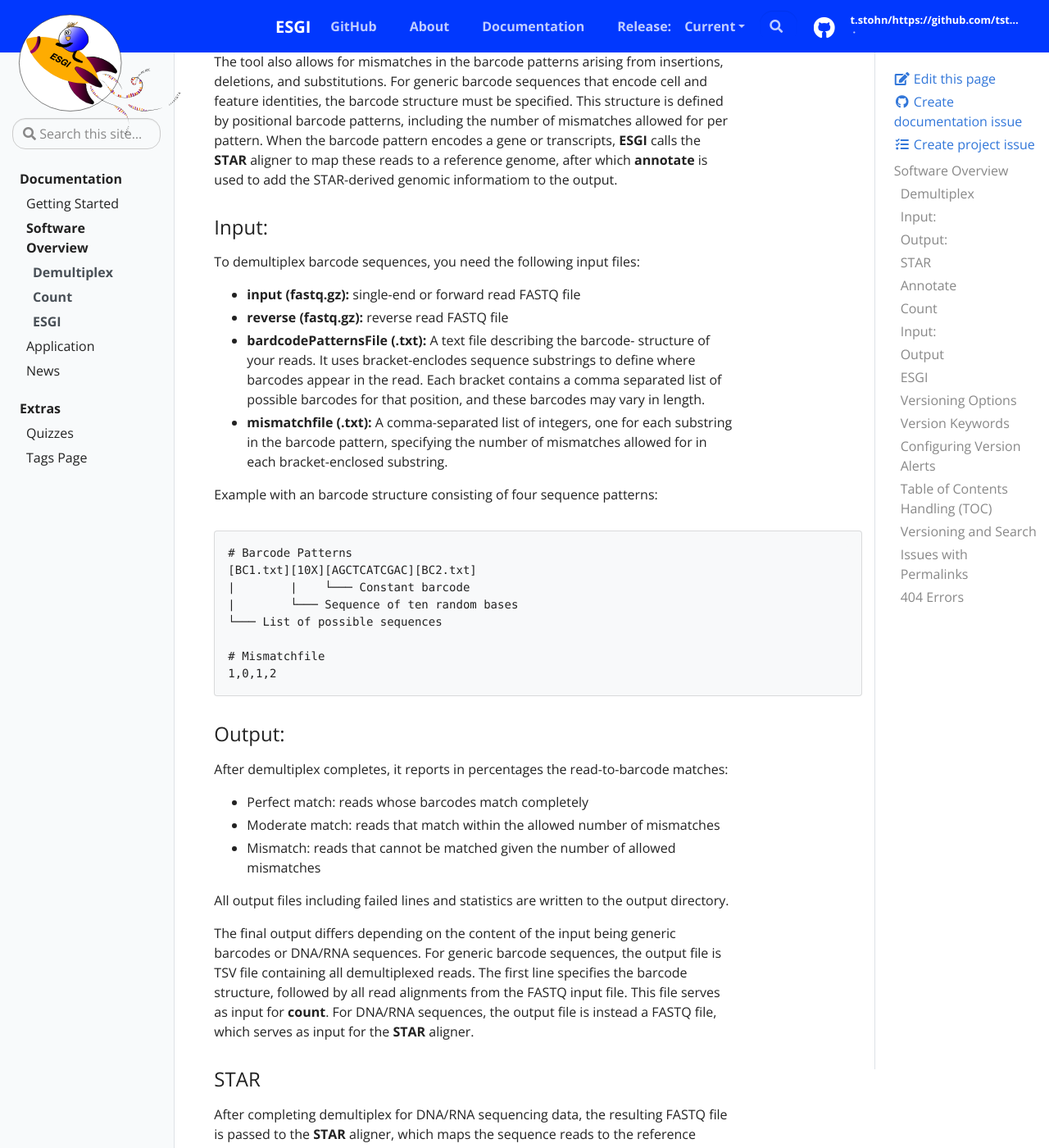
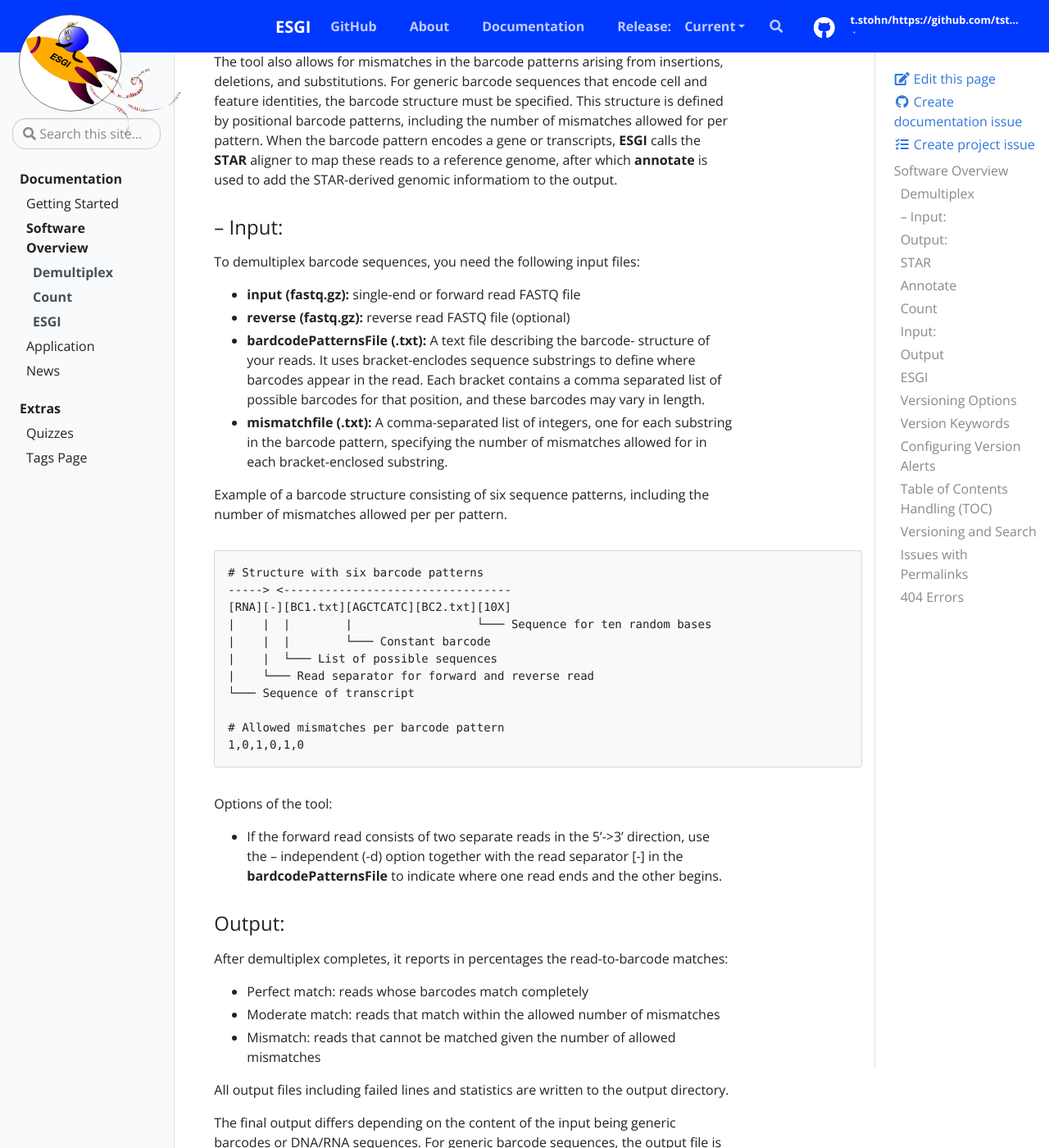
Before and after one commit to tstohn/ESGI.documentation, a Jekyll site: the page built from _docs/software-overview.md, in a window 1280 px wide and 1400 px high, scrolled down 439 px. Shown: the whole window at 82% size. Built offline with Jekyll 4.4.1, drawn with Linux system fonts in a browser that asks for light colours.

Commit message:
add options

````diff
--- a/_docs/software-overview.md
+++ b/_docs/software-overview.md
@@ -10,24 +10,32 @@ description: How to turn on and use versioning
 ## Demultiplex
 Demultiplex assigns sequencing reads to their barcode-encoded single-cell and feature of origin. It supports a wide range of barcode designs within a single experiment, including  barcodes of varying lengths and modality-specific patterns. The tool also allows for mismatches in the barcode patterns arising from insertions, deletions, and substitutions. For generic barcode sequences that encode cell and feature identities, the barcode structure must be specified. This structure is defined by positional barcode patterns, including the number of mismatches allowed for per pattern. When the barcode pattern encodes a gene or transcripts, **ESGI** calls the **STAR** aligner to map these reads to a reference genome, after which **annotate** is used to add the STAR-derived genomic informatiom to the output.
 
-### Input:
+### -- Input:
 To demultiplex barcode sequences, you need the following input files:
 - **input (fastq.gz):** single-end or forward read FASTQ file
-- **reverse (fastq.gz):** reverse read FASTQ file
+- **reverse (fastq.gz):** reverse read FASTQ file (optional)
 - **bardcodePatternsFile (.txt):** A text file describing the barcode- structure of your reads. It uses bracket-enclodes sequence substrings to define where barcodes appear in the read. Each bracket contains a comma separated list of possible barcodes for that position, and these barcodes may vary in length.
 - **mismatchfile (.txt):** A comma-separated list of integers, one for each substring in the barcode pattern, specifying the number of mismatches allowed for in each bracket-enclosed substring.
 
-Example with an barcode structure consisting of four sequence patterns:
+Example of a barcode structure consisting of six sequence patterns, including the number of mismatches allowed per per pattern.
 ```
-# Barcode Patterns
-[BC1.txt][10X][AGCTCATCGAC][BC2.txt]
-|        |    └─── Constant barcode
-|        └─── Sequence of ten random bases
-└─── List of possible sequences
+# Structure with six barcode patterns
+-----> <---------------------------------
+[RNA][-][BC1.txt][AGCTCATC][BC2.txt][10X]
+|    |  |        |                  └─── Sequence for ten random bases
+|    |  |        └─── Constant barcode
+|    |  └─── List of possible sequences
+|    └─── Read separator for forward and reverse read
+└─── Sequence of transcript
 
-# Mismatchfile
-1,0,1,2
+# Allowed mismatches per barcode pattern
+1,0,1,0,1,0
 ```
+
+Options of the tool:
+- If the forward read consists of two separate reads in the 5'->3' direction, use the -- independent (-d) option together with the read separator [-] in the **bardcodePatternsFile** to indicate where one read ends and the other begins.
+
+
 
 ### Output:
 After demultiplex completes, it reports in percentages the read-to-barcode matches:
````
